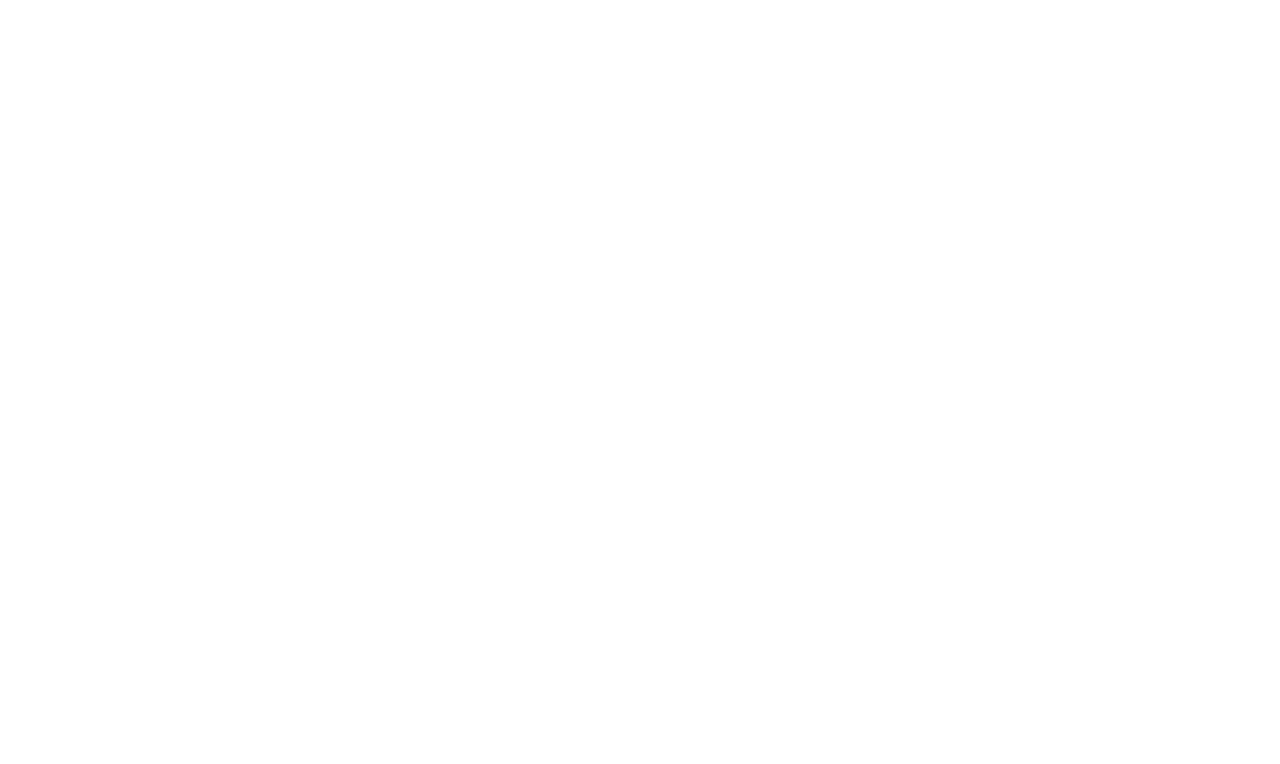
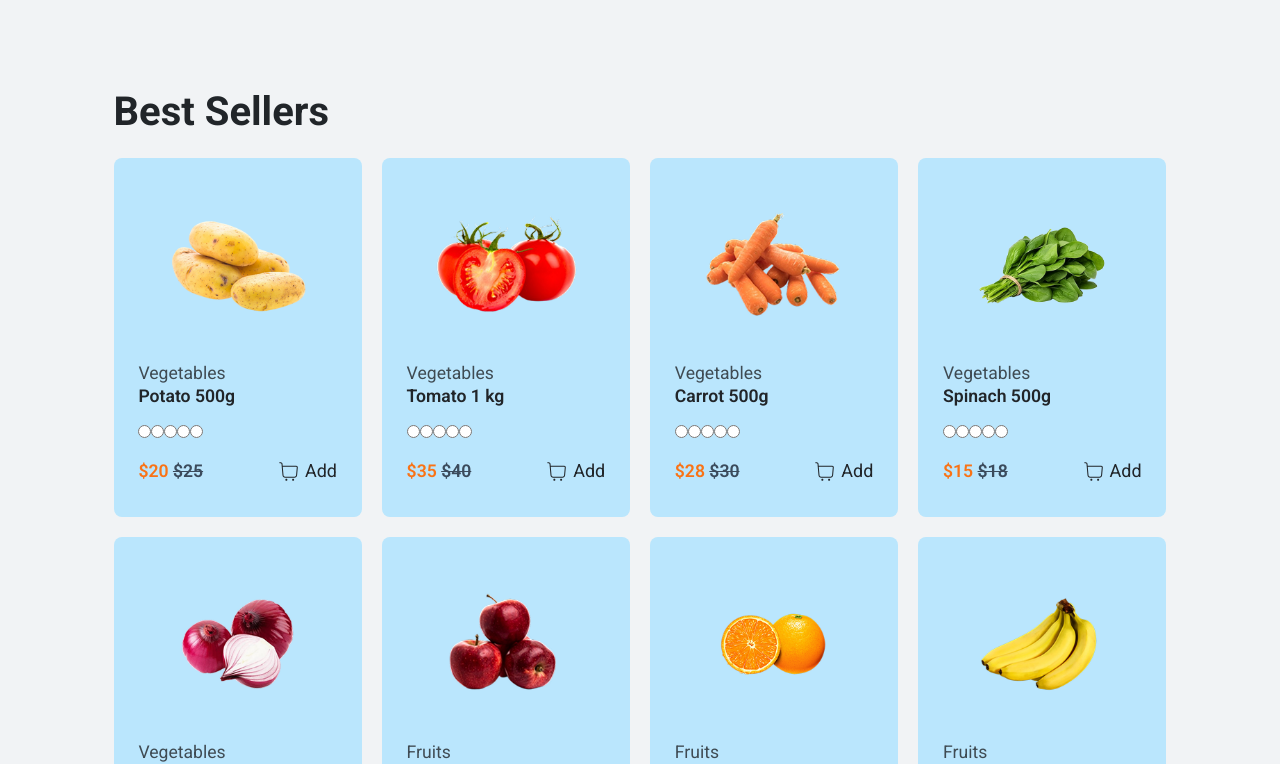
Before and after one commit to mehedi-2024/Resturent, a React (Vite) app: page / in a window 1280 px wide. Shown: the part 1119-1883 px from the top of the page. Before the commit the page ends 800 px from the top, so only its background shows below. Built offline with nearby package versions, Linux system fonts and the light colour scheme.

Commit message:
add best seller section

```diff
--- /dev/null
+++ b/src/components/BestSeller.jsx
@@ -0,0 +1,51 @@
+
+import React from 'react'
+import { dummyProducts } from '../assets/greencart_assets/assets'
+import { CiShoppingCart } from "react-icons/ci";
+
+const BestSeller = () => {
+
+    return (
+        <div className=' mt-5 py-8'>
+            <h3>Best Sellers</h3>
+
+            <div className='grid grid-cols-2 md:grid-cols-3 lg:grid-cols-4 gap-5 mt-4'>
+                {
+                    dummyProducts.map((each, index) => {
+                        console.log(each)
+                        return (
+                            <div key={index} className={`bg-sky-200 w-full flex flex-col items-center gap-5 rounded-lg py-8 hover:scale-[1.02] px-[10%]`}>
+                                <img src={each.image[0]} className='w-[150px] h-[150px] rounded-full' alt="" />
+                                <div className='w-full grid gap-3'>
+                                    <p className='opacity-80'>{each.category}</p>
+                                    <p className='font-semibold -mt-4'>{each.name}</p>
+
+                                    {/* rating */}
+                                    <div className="rating">
+                                        <input type="radio" name="rating-2" className="mask mask-star-2 bg-orange-400" />
+                                        <input
+                                            type="radio"
+                                            name="rating-2"
+                                            className="mask mask-star-2 bg-orange-400"
+                                            defaultChecked />
+                                        <input type="radio" name="rating-2" className="mask mask-star-2 bg-orange-400" />
+                                        <input type="radio" name="rating-2" className="mask mask-star-2 bg-orange-400" />
+                                        <input type="radio" name="rating-2" className="mask mask-star-2 bg-orange-400" />
+                                    </div>
+
+                                    <div className="flex justify-between items-center">
+                                        <p className='text-orange-500 font-semibold'>{`$${each.offerPrice}`} <span className='line-through opacity-75 text-gray-900'>{`$${each.price}`}</span></p>
+
+                                        <button className='btn btn-success flex items-center gap-1 text-lg'><CiShoppingCart size={25} />Add </button>
+                                    </div>
+                                </div>
+                            </div>
+                        )
+                    })
+                }
+            </div>
+        </div>
+    )
+}
+
+export default BestSeller
--- a/src/pages/Home.jsx
+++ b/src/pages/Home.jsx
@@ -1,12 +1,14 @@
 import React from 'react'
 import Banner from '../components/Banner'
 import Category from '../components/Category'
+import BestSeller from '../components/BestSeller'
 
 const Home = () => {
     return (
-        <div className='w-full h-[500px] px-4 lg:px-6 relative'>
+        <div className='w-full px-4 lg:px-6 relative'>
           <Banner />
           <Category />
+          <BestSeller />
         </div>
     )
 }
```
